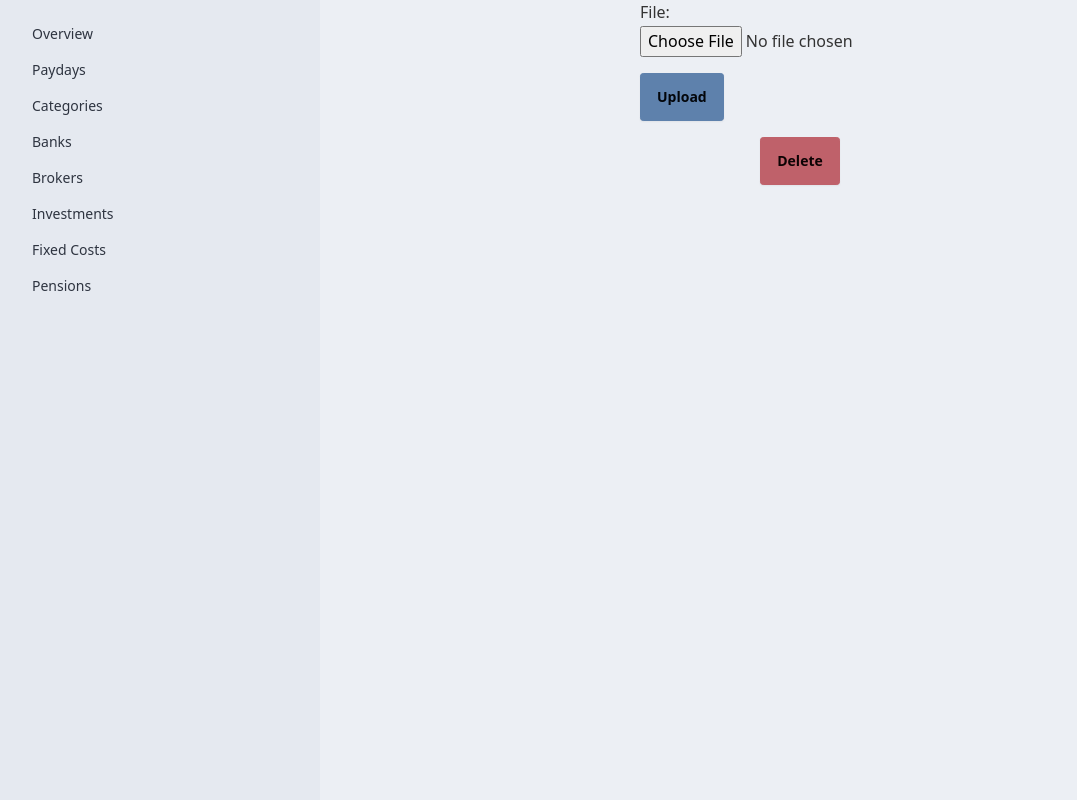
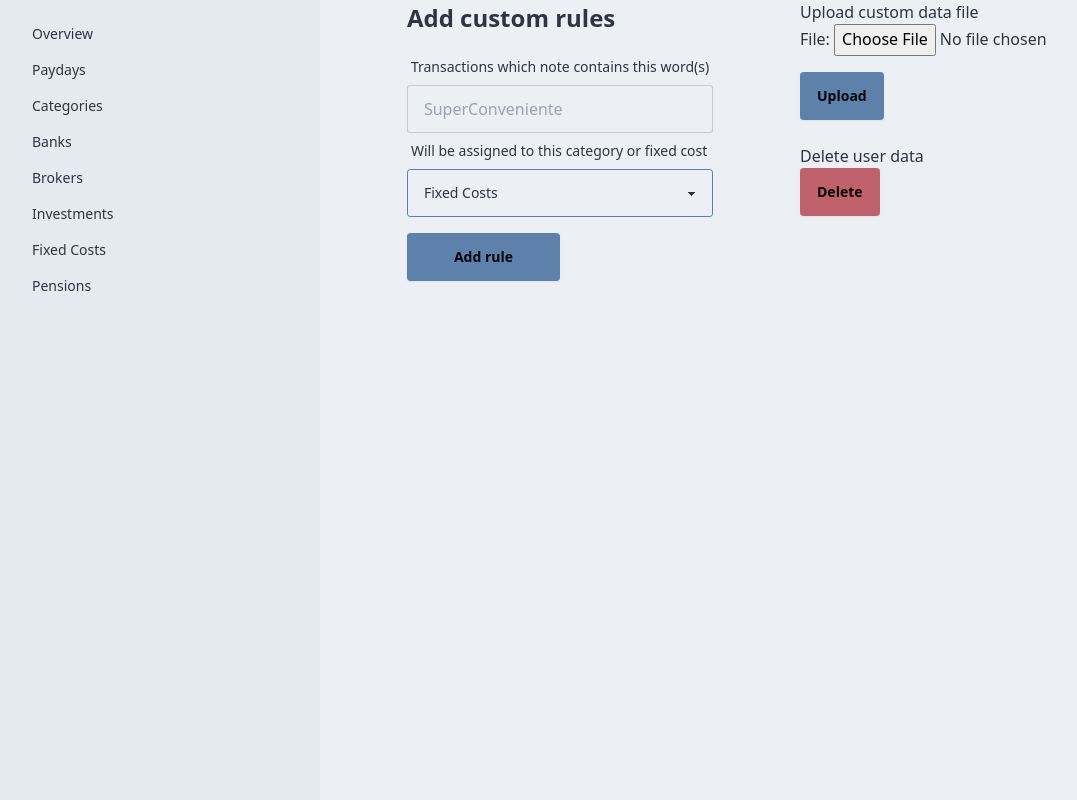
Before and after one commit to Jack-Culcasi/Django-Budgeting-App, a Django app: page /settings/ in a window 1280 px wide. Shown: the part 64-864 px from the top of the page, without its empty margins (0-1077 px from the left). Run offline with Django 5.2, Linux system fonts and the light colour scheme; the visitor is signed in with stand-in values (Sample User, id 1); data that the repository does not hold is empty; some libraries are stand-ins or nearby versions.

Commit message:
new layout and add rule section added

```diff
--- a/home/templates/settings.html
+++ b/home/templates/settings.html
@@ -12,8 +12,46 @@
     </div>
 {% endif %}
 
-<div class="flex flex-col items-center justify-center">
-    <div class="flex flex-col items-center w-full max-w-xs mb-4">
+<div class="flex items-start justify-between">
+
+
+    <div class="flex flex-col items-center w-1/2">
+        <div class="flex items-center justify-center">
+            <div class="flex flex-col">
+                <form method="POST" action="{% url 'settings' %}">
+                    {% csrf_token %}
+                    <h3>Add custom rules</h3>
+
+                    <label class="form-control w-full max-w-xs">
+                        <div class="label">
+                        <span class="label-text">Transactions which note contains this word(s)</span>
+                        </div>
+                        <input type="text" name="note" placeholder="SuperConveniente" class="input input-bordered w-full max-w-xs" required />
+                    </label>
+
+                    <label class="form-control w-full max-w-xs">
+                    <div class="label">
+                        <span class="label-text">Will be assigned to this category or fixed cost</span>
+                    </div>
+                    <select class="select select-primary w-full max-w-xs" name="choose_option">
+                        <option disabled selected>Categories</option>
+                        {% for category in categories %}
+                        <option value="{{ category.id }}">{{ category.name }}</option>
+                        {% endfor %}
+                        <option disabled selected>Fixed Costs</option>
+                        {% for fixed_cost in fixed_costs %}
+                        <option value="{{ fixed_cost.id }}">{{ fixed_cost.name }}</option>
+                        {% endfor %}
+                    </select>
+                    </label>
+                    <button type="submit" name="add_rule" class="btn btn-primary mt-4 w-1/2">Add rule</button>
+                </form>
+            </div>
+        </div>
+    </div>
+
+    <div class="w-1/2">
+        <label>Upload custom data file</label>
         <form method="post" enctype="multipart/form-data" id="uploadForm">
             {% csrf_token %}
             {{ form.as_p }}
@@ -23,15 +61,17 @@
                 <span id="loadingSpinner" class="loading loading-spinner text-primary hidden"></span>
             </div>
         </form>
+        <br>
+        <label>Delete user data</label>
+        <form method="POST">
+            {% csrf_token %}
+            <button type="submit" class="btn btn-error" name="delete_data" value="true" onclick="return confirm('Are you sure you want to delete all your data?')">
+                Delete
+            </button>
+        </form>
     </div>
 
-    <form method="POST">
-        {% csrf_token %}
-        <button type="submit" class="btn btn-error" name="delete_data" value="true" onclick="return confirm('Are you sure you want to delete all your data?')">
-            Delete
-        </button>
-    </form>
-</div>
+  </div>
 
 {% block script %}
 <script src="{% static 'js/spinner.js' %}"></script>
```
